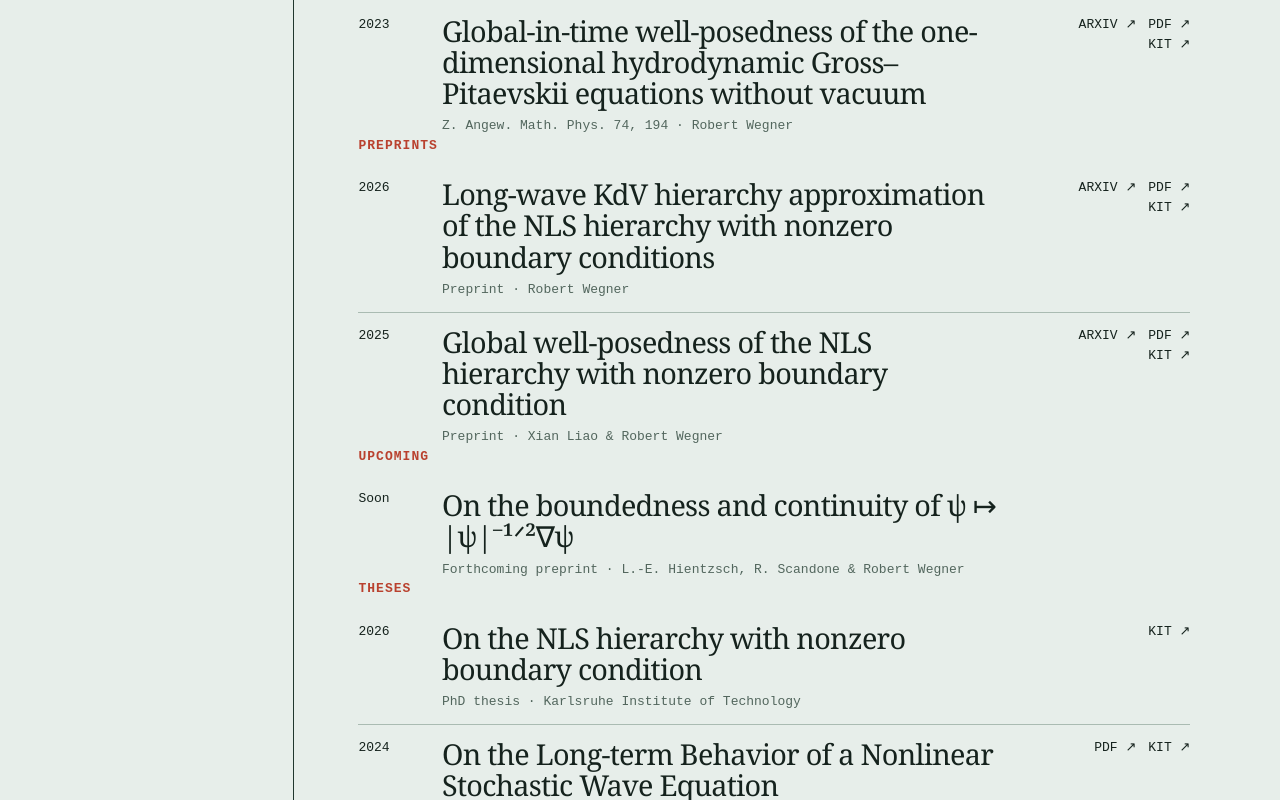
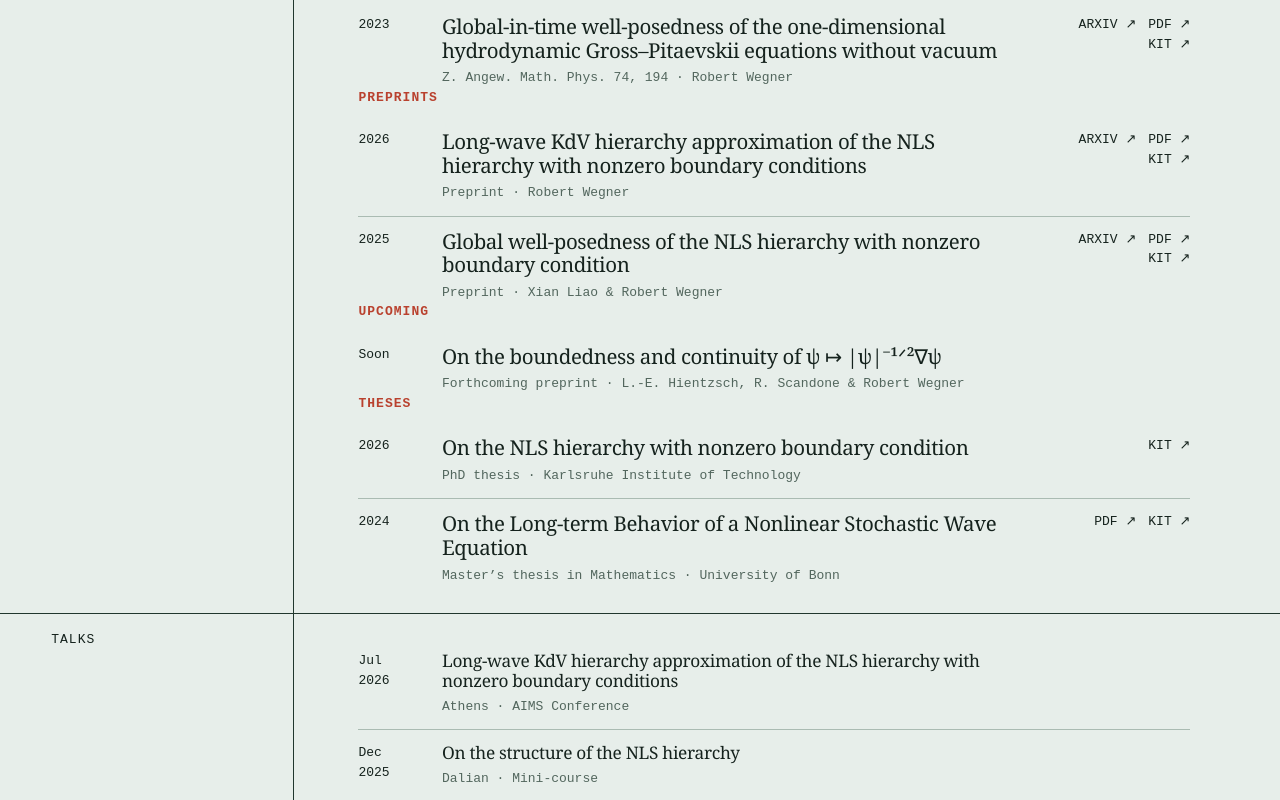
Before and after one commit to Robert-Wegner/Robert-Wegner.github.io, a Next.js app: page / in a window 1280 px wide. Shown: the part 620-1420 px from the top of the page. Built offline with nearby package versions, Linux system fonts and the light colour scheme.

Commit message:
Reduce title typography

```diff
--- a/app/globals.css
+++ b/app/globals.css
@@ -18,8 +18,9 @@ h1 { margin:0; font:400 clamp(28px,2.8vw,36px)/1 Georgia,'Times New Roman',serif
 .muted,.publication p { color:var(--faint); }
 .category { margin:28px 0 10px; font:700 13px/1.5 'Courier New',monospace; letter-spacing:.08em; text-transform:uppercase; color:var(--signal); }.category:first-child { margin-top:0; }
 .publication { display:grid; grid-template-columns:58px minmax(0,1fr) 165px; gap:2vw; padding:13px 0; border-bottom:1px solid var(--soft-line); }.publication:last-child { border-bottom:0; padding-bottom:0; }
-.publication h2 { margin:0 0 8px; max-width:800px; font:400 clamp(21px,2.25vw,31px)/1.08 Georgia,serif; letter-spacing:-.025em; }.publication p { margin:0; }
-.links { display:flex; flex-wrap:wrap; align-content:flex-start; justify-content:flex-end; gap:0 12px; text-transform:uppercase; }.other-entry h2 { font-size:clamp(20px,2vw,27px); }.other-entry a { color:var(--signal); }
+.publication h2 { margin:0 0 6px; max-width:800px; font:400 clamp(15px,1.6vw,22px)/1.15 Georgia,serif; letter-spacing:-.018em; }.publication p { margin:0; }
+.links { display:flex; flex-wrap:wrap; align-content:flex-start; justify-content:flex-end; gap:0 12px; text-transform:uppercase; }.other-entry a { color:var(--signal); }
+#talks .publication h2 { font-size:clamp(14px,1.35vw,19px); }
 .footer { display:flex; justify-content:space-between; gap:20px; padding:18px 4vw; color:var(--faint); }
 .contact-links { display:flex; flex-wrap:wrap; justify-content:flex-end; gap:0 16px; }
 @media (max-width:720px) { .masthead{padding:0 20px;} nav{gap:1em;} .intro{padding:38px 20px;} .section{grid-template-columns:1fr;} .section-label{padding:12px 20px;border-right:0;border-bottom:1px solid var(--line);} .copy,.publication-list{padding:20px 20px 24px;} .publication{grid-template-columns:45px minmax(0,1fr);gap:0 12px;} .publication .links{grid-column:2;justify-content:flex-start;margin-top:8px;} .footer{display:block;padding:16px 20px;} .contact-links{justify-content:flex-start;margin-top:6px;} .footer a{display:block;margin-top:6px;} }
--- a/public/styles.css
+++ b/public/styles.css
@@ -18,9 +18,10 @@ h1 { margin:0; font:400 clamp(28px,2.8vw,36px)/1 Georgia,'Times New Roman',serif
 .category:first-child { margin-top:0; }
 .publication { display:grid; grid-template-columns:58px minmax(0,1fr) 165px; gap:2vw; padding:13px 0; border-bottom:1px solid var(--soft-line); }
 .publication:last-child { border-bottom:0; padding-bottom:0; }
-.publication h2,.thesis h2 { margin:0 0 8px; max-width:800px; font:400 clamp(21px,2.25vw,31px)/1.08 Georgia,serif; letter-spacing:-.025em; }
+.publication h2,.thesis h2 { margin:0 0 6px; max-width:800px; font:400 clamp(15px,1.6vw,22px)/1.15 Georgia,serif; letter-spacing:-.018em; }
 .publication p,.thesis p { margin:0; } .links { display:flex; flex-wrap:wrap; align-content:flex-start; justify-content:flex-end; gap:0 12px; text-transform:uppercase; }
-.other-entry h2 { font-size:clamp(20px,2vw,27px); } .other-entry a { color:var(--signal); }
+.other-entry a { color:var(--signal); }
+#talks .publication h2 { font-size:clamp(14px,1.35vw,19px); }
 .thesis { display:flex; justify-content:space-between; gap:24px; } .thesis .links { min-width:150px; }
 .footer { display:flex; justify-content:space-between; gap:20px; padding:18px 4vw; color:var(--faint); }
 .contact-links { display:flex; flex-wrap:wrap; justify-content:flex-end; gap:0 16px; }
```
